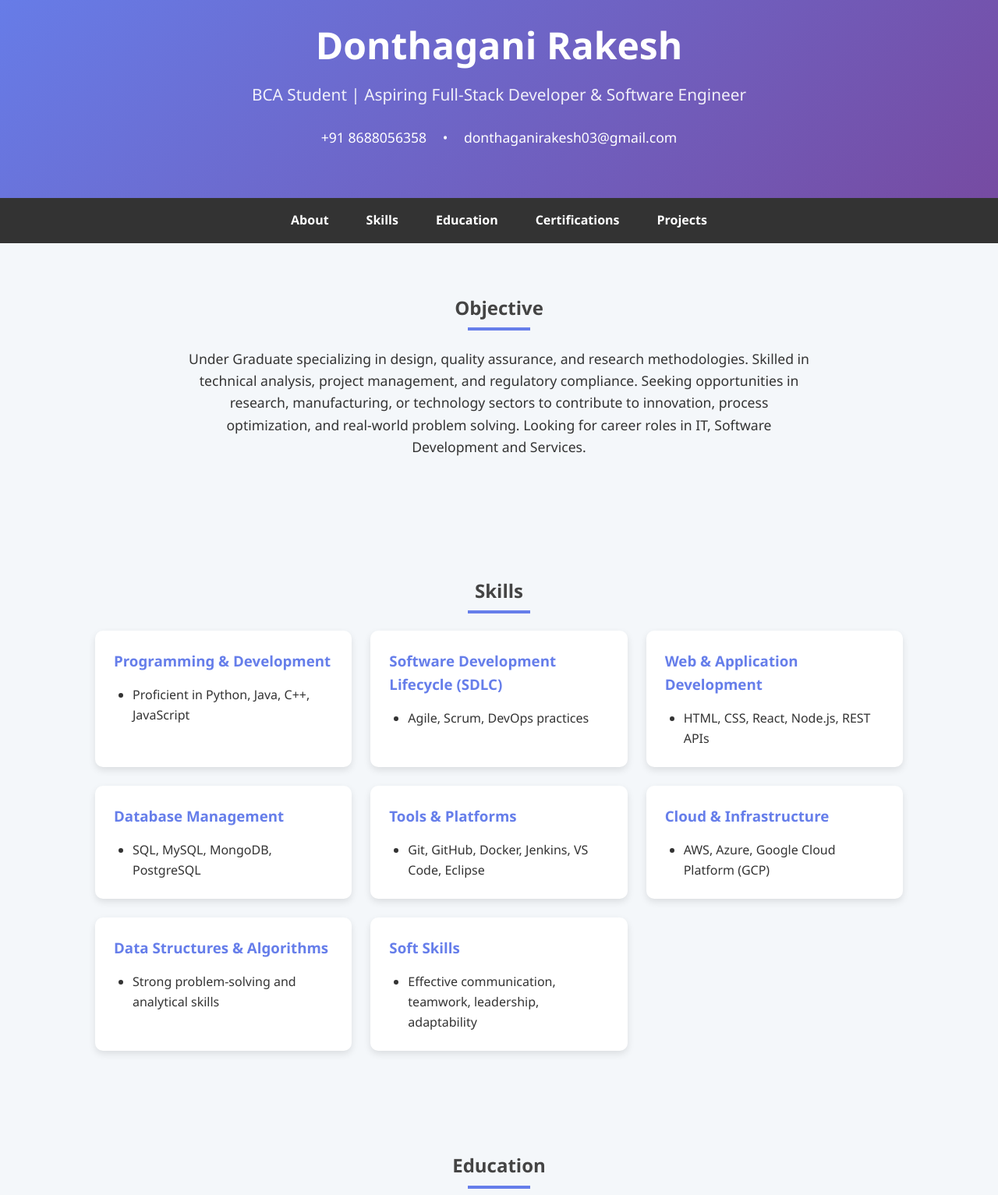
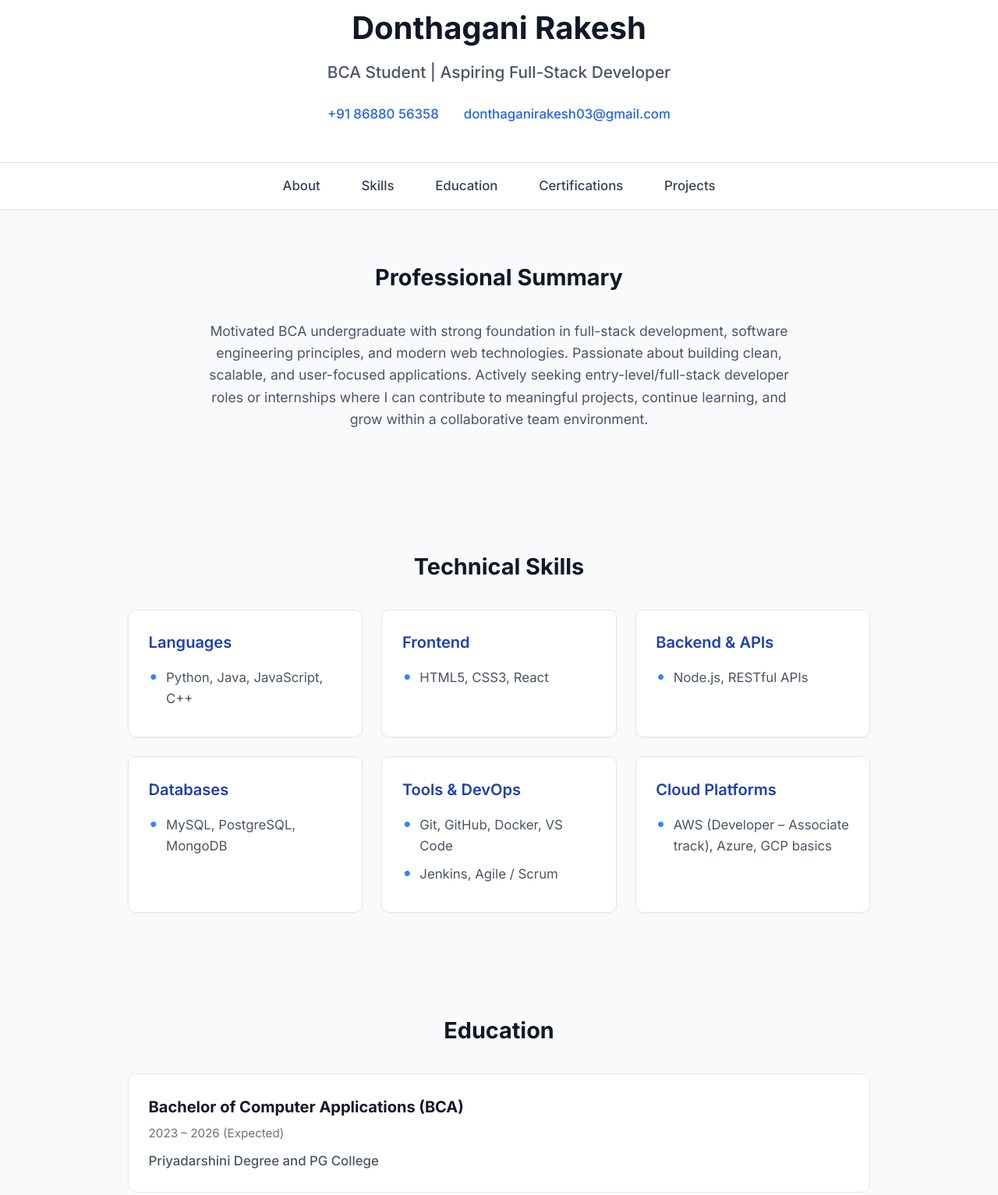
Before and after one commit to d-rakhi/portfolio, a plain HTML site: page index.html in a window 1280 px wide. Shown: the part 60-1593 px from the top of the page at 78% size. Drawn offline with Linux system fonts and the light colour scheme.

Commit message:
Update index.html

```diff
--- a/index.html
+++ b/index.html
@@ -3,140 +3,214 @@
 <head>
   <meta charset="UTF-8" />
   <meta name="viewport" content="width=device-width, initial-scale=1.0"/>
-  <title>Donthagani Rakesh | BCA Student & Full-Stack Developer</title>
+  <title>Donthagani Rakesh | BCA | Full-Stack Developer</title>
+  <link rel="preconnect" href="https://fonts.googleapis.com">
+  <link rel="preconnect" href="https://fonts.gstatic.com" crossorigin>
+  <link href="https://fonts.googleapis.com/css2?family=Inter:wght@400;500;600;700&display=swap" rel="stylesheet">
+
   <style>
     * {
       margin: 0;
       padding: 0;
       box-sizing: border-box;
     }
+
     body {
-      font-family: 'Segoe UI', Tahoma, Geneva, Verdana, sans-serif;
+      font-family: 'Inter', system-ui, -apple-system, sans-serif;
       line-height: 1.6;
-      color: #333;
-      background: #f4f7fa;
+      color: #1f2937;
+      background: #f8fafc;
+      font-size: 1.05rem;
     }
+
     header {
-      background: linear-gradient(135deg, #667eea 0%, #764ba2 100%);
-      color: white;
+      background: #ffffff;
+      border-bottom: 1px solid #e2e8f0;
+      padding: 4rem 1rem 3rem;
       text-align: center;
-      padding: 5rem 1rem 4rem;
     }
+
     header h1 {
-      font-size: 3rem;
+      font-size: 2.5rem;
+      font-weight: 700;
+      color: #111827;
       margin-bottom: 0.5rem;
     }
-    header p {
+
+    header .title {
       font-size: 1.3rem;
-      opacity: 0.9;
+      color: #4b5563;
+      font-weight: 500;
+      margin-bottom: 1.5rem;
     }
-    .contact-info {
-      margin-top: 1.5rem;
-      font-size: 1.1rem;
+
+    .contact-bar {
+      display: flex;
+      justify-content: center;
+      gap: 2rem;
+      flex-wrap: wrap;
+      font-size: 1.05rem;
     }
-    .contact-info a {
-      color: white;
+
+    .contact-bar a {
+      color: #2563eb;
       text-decoration: none;
-      margin: 0 1rem;
+      font-weight: 500;
     }
-    .contact-info a:hover {
+
+    .contact-bar a:hover {
       text-decoration: underline;
+      color: #1d4ed8;
     }
+
     nav {
-      background: #333;
+      background: #ffffff;
+      border-bottom: 1px solid #e2e8f0;
       position: sticky;
       top: 0;
       z-index: 100;
+      box-shadow: 0 1px 3px rgba(0,0,0,0.05);
     }
+
     nav ul {
       list-style: none;
       display: flex;
       justify-content: center;
       flex-wrap: wrap;
       padding: 1rem 0;
+      gap: 0.5rem;
     }
+
     nav a {
-      color: white;
+      color: #374151;
       text-decoration: none;
-      padding: 0.8rem 1.5rem;
-      font-weight: bold;
-      transition: background 0.3s;
+      padding: 0.75rem 1.4rem;
+      font-weight: 500;
+      border-radius: 6px;
+      transition: all 0.2s ease;
     }
-    nav a:hover {
-      background: #555;
+
+    nav a:hover,
+    nav a.active {
+      background: #eff6ff;
+      color: #2563eb;
     }
+
     section {
-      padding: 4rem 2rem;
-      max-width: 1100px;
+      max-width: 1000px;
       margin: 0 auto;
+      padding: 4rem 1.5rem;
     }
+
     h2 {
+      font-size: 1.8rem;
+      font-weight: 700;
+      color: #111827;
+      margin-bottom: 2rem;
       text-align: center;
-      margin-bottom: 2rem;
-      color: #444;
-      position: relative;
     }
-    h2::after {
-      content: '';
-      width: 80px;
-      height: 4px;
-      background: #667eea;
-      position: absolute;
-      bottom: -10px;
-      left: 50%;
-      transform: translateX(-50%);
-    }
+
     .about p {
-      max-width: 800px;
+      max-width: 780px;
       margin: 0 auto 1.5rem;
+      color: #4b5563;
       font-size: 1.1rem;
       text-align: center;
     }
-    .skills-container {
+
+    .grid-container {
       display: grid;
-      grid-template-columns: repeat(auto-fit, minmax(280px, 1fr));
+      grid-template-columns: repeat(auto-fit, minmax(300px, 1fr));
       gap: 1.5rem;
     }
-    .skill-category {
+
+    .card {
       background: white;
-      padding: 1.5rem;
+      border: 1px solid #e5e7eb;
       border-radius: 10px;
-      box-shadow: 0 4px 10px rgba(0,0,0,0.1);
+      padding: 1.6rem;
+      box-shadow: 0 1px 3px rgba(0,0,0,0.04);
     }
-    .skill-category h3 {
+
+    .card h3 {
+      color: #1e40af;
+      font-size: 1.25rem;
       margin-bottom: 1rem;
-      color: #667eea;
+      font-weight: 600;
     }
-    .skill-category ul {
-      list-style: disc;
-      padding-left: 1.5rem;
+
+    .card ul {
+      list-style: none;
+      padding-left: 0;
     }
-    .education-item, .cert-item, .project-item {
+
+    .card li {
+      margin-bottom: 0.6rem;
+      color: #4b5563;
+      position: relative;
+      padding-left: 1.4rem;
+    }
+
+    .card li::before {
+      content: "•";
+      color: #3b82f6;
+      position: absolute;
+      left: 0;
+      font-size: 1.4rem;
+      line-height: 1;
+    }
+
+    .timeline-item {
       background: white;
-      padding: 1.5rem;
+      border: 1px solid #e5e7eb;
+      border-radius: 10px;
+      padding: 1.6rem;
       margin-bottom: 1.5rem;
-      border-radius: 10px;
-      box-shadow: 0 4px 10px rgba(0,0,0,0.08);
     }
+
+    .timeline-item h3 {
+      color: #111827;
+      font-size: 1.25rem;
+      margin-bottom: 0.4rem;
+    }
+
+    .timeline-item .period {
+      color: #6b7280;
+      font-size: 0.95rem;
+      margin-bottom: 0.6rem;
+      display: block;
+    }
+
+    .timeline-item .institution {
+      color: #4b5563;
+      font-weight: 500;
+    }
+
     .project-item a {
-      color: #667eea;
-      font-weight: bold;
+      color: #2563eb;
+      font-weight: 500;
       text-decoration: none;
     }
+
     .project-item a:hover {
       text-decoration: underline;
     }
+
     footer {
-      background: #333;
-      color: white;
+      background: #f1f5f9;
+      color: #4b5563;
       text-align: center;
-      padding: 2rem;
-      margin-top: 3rem;
+      padding: 2.5rem 1rem;
+      border-top: 1px solid #e2e8f0;
+      font-size: 0.95rem;
     }
+
     @media (max-width: 768px) {
-      header h1 { font-size: 2.4rem; }
-      nav ul { flex-direction: column; }
-      nav a { padding: 1rem; }
+      header h1 { font-size: 2.1rem; }
+      header .title { font-size: 1.15rem; }
+      nav ul { flex-direction: column; align-items: center; }
+      nav a { padding: 0.9rem 2rem; }
+      section { padding: 3rem 1.2rem; }
     }
   </style>
 </head>
@@ -144,9 +218,9 @@
 
   <header>
     <h1>Donthagani Rakesh</h1>
-    <p>BCA Student | Aspiring Full-Stack Developer & Software Engineer</p>
-    <div class="contact-info">
-      <a href="tel:+918688056358">+91 8688056358</a> •
+    <div class="title">BCA Student | Aspiring Full-Stack Developer</div>
+    <div class="contact-bar">
+      <a href="tel:+918688056358">+91 86880 56358</a>
       <a href="mailto:donthaganirakesh03@gmail.com">donthaganirakesh03@gmail.com</a>
     </div>
   </header>
@@ -162,59 +236,48 @@
   </nav>
 
   <section id="about" class="about">
-    <h2>Objective</h2>
-    <p>Under Graduate specializing in design, quality assurance, and research methodologies. Skilled in technical analysis, project management, and regulatory compliance. Seeking opportunities in research, manufacturing, or technology sectors to contribute to innovation, process optimization, and real-world problem solving. Looking for career roles in IT, Software Development and Services.</p>
+    <h2>Professional Summary</h2>
+    <p>Motivated BCA undergraduate with strong foundation in full-stack development, software engineering principles, and modern web technologies. Passionate about building clean, scalable, and user-focused applications. Actively seeking entry-level/full-stack developer roles or internships where I can contribute to meaningful projects, continue learning, and grow within a collaborative team environment.</p>
   </section>
 
   <section id="skills">
-    <h2>Skills</h2>
-    <div class="skills-container">
-      <div class="skill-category">
-        <h3>Programming & Development</h3>
+    <h2>Technical Skills</h2>
+    <div class="grid-container">
+      <div class="card">
+        <h3>Languages</h3>
         <ul>
-          <li>Proficient in Python, Java, C++, JavaScript</li>
+          <li>Python, Java, JavaScript, C++</li>
         </ul>
       </div>
-      <div class="skill-category">
-        <h3>Software Development Lifecycle (SDLC)</h3>
+      <div class="card">
+        <h3>Frontend</h3>
         <ul>
-          <li>Agile, Scrum, DevOps practices</li>
+          <li>HTML5, CSS3, React</li>
         </ul>
       </div>
-      <div class="skill-category">
-        <h3>Web & Application Development</h3>
+      <div class="card">
+        <h3>Backend & APIs</h3>
         <ul>
-          <li>HTML, CSS, React, Node.js, REST APIs</li>
+          <li>Node.js, RESTful APIs</li>
         </ul>
       </div>
-      <div class="skill-category">
-        <h3>Database Management</h3>
+      <div class="card">
+        <h3>Databases</h3>
         <ul>
-          <li>SQL, MySQL, MongoDB, PostgreSQL</li>
+          <li>MySQL, PostgreSQL, MongoDB</li>
         </ul>
       </div>
-      <div class="skill-category">
-        <h3>Tools & Platforms</h3>
+      <div class="card">
+        <h3>Tools & DevOps</h3>
         <ul>
-          <li>Git, GitHub, Docker, Jenkins, VS Code, Eclipse</li>
+          <li>Git, GitHub, Docker, VS Code</li>
+          <li>Jenkins, Agile / Scrum</li>
         </ul>
       </div>
-      <div class="skill-category">
-        <h3>Cloud & Infrastructure</h3>
+      <div class="card">
+        <h3>Cloud Platforms</h3>
         <ul>
-          <li>AWS, Azure, Google Cloud Platform (GCP)</li>
-        </ul>
-      </div>
-      <div class="skill-category">
-        <h3>Data Structures & Algorithms</h3>
-        <ul>
-          <li>Strong problem-solving and analytical skills</li>
-        </ul>
-      </div>
-      <div class="skill-category">
-        <h3>Soft Skills</h3>
-        <ul>
-          <li>Effective communication, teamwork, leadership, adaptability</li>
+          <li>AWS (Developer – Associate track), Azure, GCP basics</li>
         </ul>
       </div>
     </div>
@@ -222,63 +285,72 @@
 
   <section id="education">
     <h2>Education</h2>
-    <div class="education-item">
+    <div class="timeline-item">
       <h3>Bachelor of Computer Applications (BCA)</h3>
-      <p>2023 – 2026</p>
-      <p>Priyadarshini Degree and PG College</p>
+      <span class="period">2023 – 2026 (Expected)</span>
+      <div class="institution">Priyadarshini Degree and PG College</div>
     </div>
-    <div class="education-item">
-      <h3>Intermediate (TSBIE) 10+2</h3>
-      <p>2021 – 2023</p>
-      <p>TSRJC Enkoor</p>
+    <div class="timeline-item">
+      <h3>Intermediate (TSBIE)</h3>
+      <span class="period">2021 – 2023</span>
+      <div class="institution">TSRJC Enkoor</div>
     </div>
-    <div class="education-item">
-      <h3>Class 10th</h3>
-      <p>2020 – 2021</p>
-      <p>New Era High School</p>
+    <div class="timeline-item">
+      <h3>SSC (Class X)</h3>
+      <span class="period">2020 – 2021</span>
+      <div class="institution">New Era High School</div>
     </div>
   </section>
 
   <section id="certifications">
     <h2>Certifications</h2>
-    <div class="cert-item">
+    <div class="card">
       <ul>
-        <li>Certified in Web Development Technologies (Full Stack Development)</li>
-        <li>Certified in Microsoft Tools & MS Office</li>
-        <li>Certified in Photoshop</li>
-        <li>Certified in Agile Development</li>
-        <li>AWS Certified Developer (mentioned in skills)</li>
-        <li>Cybersecurity Basics (mentioned in skills)</li>
+        <li>Full-Stack Web Development</li>
+        <li>AWS Certified Developer – Associate (in progress / completed)</li>
+        <li>Agile & Scrum Fundamentals</li>
+        <li>Microsoft Office Specialist</li>
+        <li>Introduction to Cybersecurity</li>
       </ul>
     </div>
   </section>
 
   <section id="projects">
     <h2>Projects</h2>
-    <div class="project-item">
+    <div class="timeline-item project-item">
       <h3>Fee Management System</h3>
-      <p>A system to manage student fees, records, and payments efficiently (built with relevant tech stack).</p>
+      <p>Web application for educational institutions to manage student fee records, payment tracking, receipts, and admin dashboard. Built with secure authentication and responsive design.</p>
+      <p><strong>Tech:</strong> HTML, CSS, JavaScript, Node.js / Python backend, MySQL</p>
     </div>
-    <div class="project-item">
+    <div class="timeline-item project-item">
       <h3>Personal Portfolio Website</h3>
-      <p>Responsive personal portfolio showcasing skills, education, projects, and certifications.</p>
-      <p><a href="#top">You're currently viewing it! (Self-referential link)</a></p>
+      <p>Clean, responsive single-page portfolio highlighting education, skills, certifications, and projects.</p>
+      <p><strong>Tech:</strong> HTML, CSS, JavaScript (vanilla)</p>
+      <p><em>You're currently viewing this project.</em></p>
     </div>
   </section>
 
   <footer>
-    <p>Declaration: I hereby declare that all the information provided is true and accurate to the best of my knowledge.</p>
-    <p>&copy; 2026 Donthagani Rakesh. All rights reserved.</p>
+    <p>Declaration: I hereby declare that the information provided above is true to the best of my knowledge and belief.</p>
+    <p style="margin-top: 1rem;">© 2026 Donthagani Rakesh</p>
   </footer>
 
   <script>
-    // Smooth scrolling for navigation links
-    document.querySelectorAll('nav a').forEach(anchor => {
-      anchor.addEventListener('click', function(e) {
-        e.preventDefault();
-        const targetId = this.getAttribute('href').substring(1);
-        const targetElement = document.getElementById(targetId);
-        targetElement.scrollIntoView({ behavior: 'smooth' });
+    // Optional: highlight active nav link (simple version)
+    const sections = document.querySelectorAll("section[id]");
+    const navLinks = document.querySelectorAll("nav a");
+
+    window.addEventListener("scroll", () => {
+      let current = "";
+      sections.forEach(section => {
+        const sectionTop = section.offsetTop - 200;
+        if (scrollY >= sectionTop) current = section.getAttribute("id");
+      });
+      navLinks.forEach(link => {
+        link.classList.remove("active");
+        if (link.getAttribute("href") === `#${current}`) {
+          link.classList.add("active");
+        }
       });
     });
   </script>
```
